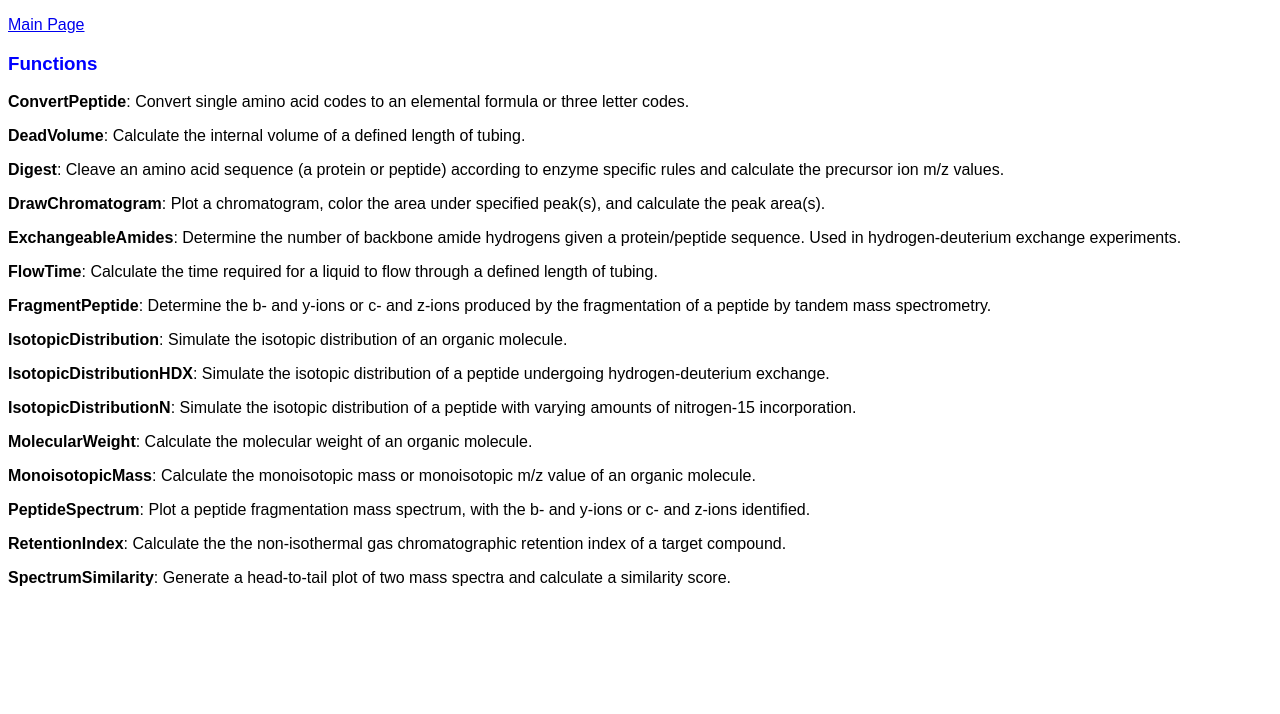
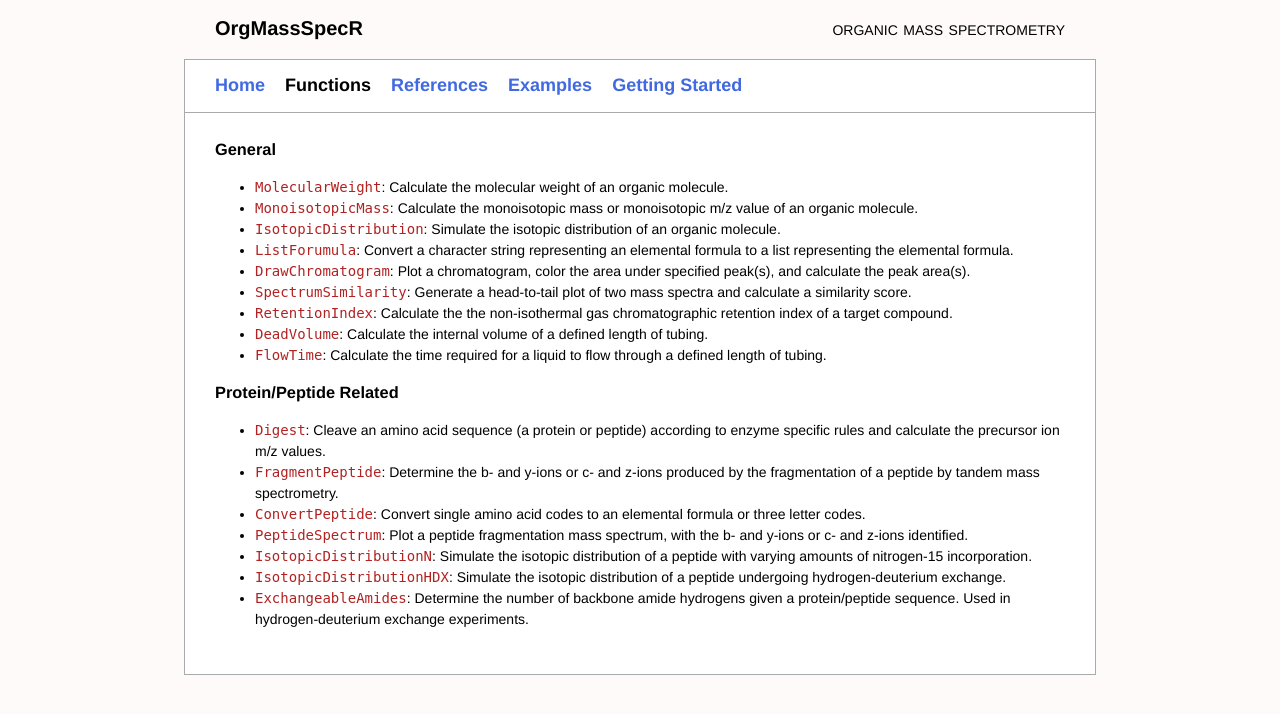
Before and after one commit to rforge/orgmassspecr, a PHP site: page /functions.html in a window 1280 px wide. Shown: the top 714 px of the page. Run offline with PHP 8.4, Linux system fonts and the light colour scheme.

Commit message:
redesign
git-svn-id: svn://svn.r-forge.r-project.org/svnroot/orgmassspecr@42 edb9625f-4e0d-4859-8d74-9fd3b1da38cb

```diff
--- a/www/functions.html
+++ b/www/functions.html
@@ -3,30 +3,70 @@
 <html>
 <head>
 <meta http-equiv="content-type" content="text/html;charset=utf-8">
-<title>OrgMassSpecR-Functions</title>
+<title>OrgMassSpecR</title>
 <link type="text/css" rel="stylesheet" href="style.css">
 </head>
 
+
 <body>
-<p><a href = "index.html">Main Page</a></p>
 
-<h3>Functions</h3>
+    <div class="title">
+      <div class="subtitle">
+      Organic Mass Spectrometry
+      </div>
+      OrgMassSpecR
+    </div>
 
-<p><strong class = "fn">ConvertPeptide</strong>: Convert single amino acid codes to an elemental formula or three letter codes.</p>
-<p><strong class = "fn">DeadVolume</strong>: Calculate the internal volume of a defined length of tubing.</p>
-<p><strong class = "fn">Digest</strong>: Cleave an amino acid sequence (a protein or peptide) according to enzyme specific rules and calculate the precursor ion m/z values.</p>
-<p><strong class = "fn">DrawChromatogram</strong>: Plot a chromatogram, color the area under specified peak(s), and calculate the peak area(s).</p>
-<p><strong class = "fn">ExchangeableAmides</strong>: Determine the number of backbone amide hydrogens given a protein/peptide sequence.  Used in hydrogen-deuterium exchange experiments.</p>
-<p><strong class = "fn">FlowTime</strong>: Calculate the time required for a liquid to flow through a defined length of tubing.</p>
-<p><strong class = "fn">FragmentPeptide</strong>: Determine the b- and y-ions or c- and z-ions produced by the fragmentation of a peptide by tandem mass spectrometry.</p>
-<p><strong class = "fn">IsotopicDistribution</strong>: Simulate the isotopic distribution of an organic molecule.</p>
-<p><strong class = "fn">IsotopicDistributionHDX</strong>: Simulate the isotopic distribution of a peptide undergoing hydrogen-deuterium exchange.</p>
-<p><strong class = "fn">IsotopicDistributionN</strong>: Simulate the isotopic distribution of a peptide with varying amounts of nitrogen-15 incorporation.</p>
-<p><strong class = "fn">MolecularWeight</strong>: Calculate the molecular weight of an organic molecule.</p>
-<p><strong class = "fn">MonoisotopicMass</strong>: Calculate the monoisotopic mass or monoisotopic m/z value of an organic molecule.</p>
-<p><strong class = "fn">PeptideSpectrum</strong>: Plot a peptide fragmentation mass spectrum, with the b- and y-ions or c- and z-ions identified.</p>
-<p><strong class = "fn">RetentionIndex</strong>: Calculate the the non-isothermal gas chromatographic retention index of a target compound.</p>
-<p><strong class = "fn">SpectrumSimilarity</strong>: Generate a head-to-tail plot of two mass spectra and calculate a similarity score.</p>
+   <div class="head">
+      <div class="section">
+        <a href = "index.html">Home</a>
+      </div>
+      <div class="section selected">
+        Functions
+      </div>
+      <div class="section">
+        <a href = "references.html">References</a>
+      </div>
+      <div class="section">
+        <a href = "examples.html">Examples</a>
+      </div>
+      <div class="section">
+        <a href = "start.html">Getting Started</a>
+      </div>
+    </div>
 
 
+
+
+<div class="body">
+
+<h3>General</h3>
+<p>
+<ul>
+<li><code class="source">MolecularWeight</code>: Calculate the molecular weight of an organic molecule.
+<li><code class="source">MonoisotopicMass</code>: Calculate the monoisotopic mass or monoisotopic m/z value of an organic molecule.
+<li><code class="source">IsotopicDistribution</code>: Simulate the isotopic distribution of an organic molecule.
+<li><code class="source">ListForumula</code>: Convert a character string representing an elemental formula to a list representing the elemental formula.
+<li><code class="source">DrawChromatogram</code>: Plot a chromatogram, color the area under specified peak(s), and calculate the peak area(s).
+<li><code class="source">SpectrumSimilarity</code>: Generate a head-to-tail plot of two mass spectra and calculate a similarity score.
+<li><code class="source">RetentionIndex</code>: Calculate the the non-isothermal gas chromatographic retention index of a target compound.
+<li><code class="source">DeadVolume</code>: Calculate the internal volume of a defined length of tubing.
+<li><code class="source">FlowTime</code>: Calculate the time required for a liquid to flow through a defined length of tubing.
+</ul>
+</p>
+
+<h3>Protein/Peptide Related</h3>
+<p>
+<ul>
+<li><code class="source">Digest</code>: Cleave an amino acid sequence (a protein or peptide) according to enzyme specific rules and calculate the precursor ion m/z values.
+<li><code class="source">FragmentPeptide</code>: Determine the b- and y-ions or c- and z-ions produced by the fragmentation of a peptide by tandem mass spectrometry.
+<li><code class="source">ConvertPeptide</code>: Convert single amino acid codes to an elemental formula or three letter codes.
+<li><code class="source">PeptideSpectrum</code>: Plot a peptide fragmentation mass spectrum, with the b- and y-ions or c- and z-ions identified.
+<li><code class="source">IsotopicDistributionN</code>: Simulate the isotopic distribution of a peptide with varying amounts of nitrogen-15 incorporation.
+<li><code class="source">IsotopicDistributionHDX</code>: Simulate the isotopic distribution of a peptide undergoing hydrogen-deuterium exchange.
+<li><code class="source">ExchangeableAmides</code>: Determine the number of backbone amide hydrogens given a protein/peptide sequence.  Used in hydrogen-deuterium exchange experiments.
+</ul>
+</p>
+</div>
 </body>
+</html>
--- a/www/style.css
+++ b/www/style.css
@@ -1,23 +1,84 @@
 /* stylesheet */
 
-/*
+body {
+  font: 14px/150% Helvetica Neue, sans-serif;
+  background-color: Snow;
+  }
 
-body { color: black; background: white; margin-left: 5%; margin-right: 5%; font-family: sans-serif;}
+a {
+  color: RoyalBlue;
+  text-decoration: none;
+  }
 
-h1,h2,h3,h4,h5,h6 { color: black; background: white; margin-left: -4%; font-family: sans-serif;}
+a:hover {
+  color: blue;
+  text-decoration: underline;
+  }
 
-mainpage { color: black; background: white; margin-left: -4%; font-family: sans-serif;}
+a:active {
+  color: #cedb9c;
+}
 
-em.footnote { color: gray; margin-left: -4%; font-family: sans-serif; }
+.title, .head, .subhead, .body, .foot {
+  padding: 10px;
+  width: 850px;
+  margin: auto;
+  padding-left: 30px;
+  padding-right: 30px;
+}
 
-*/
+.title {
+  background: Snow;
+  font-size: 20px;
+  font-weight: bold;
+}
 
-body { color: black; background: white; font-family: sans-serif; }
+.title a {
+  color: #000;
+}
 
-h2 { color: black; }
+sub, sup {
+  line-height: 0;
+}
 
-h1,h3,h4,h5,h6 { color: blue; }
+.subtitle {
+  float: right;
+  text-transform: lowercase;
+  font-variant: small-caps;
+  font-weight: normal;
+  color: #000;
+}
 
-strong.fn { color: black; }
+.head, .subhead {
+  font-size: 18px;
+  background: White;
+  height: 1.5em;
+  font-weight: bold;
+  border-bottom: solid 1px #aaa;
+  border-right: solid 1px #aaa;
+  border-top: solid 1px #aaa;
+  border-left: solid 1px #aaa;
+  margin-top: 10px;
+  padding-top: 15px;
+}
 
-em.footnote { color: gray; }
+.section {
+  float: left;
+  margin-right: 20px;
+}
+
+.selected a {
+  color: #000;
+}
+
+.body {
+  background: #fff;
+  border-right: solid 1px #aaa;
+  border-bottom: solid 1px #aaa;
+  border-left: solid 1px #aaa;
+  padding-bottom: 30px;
+}
+
+.source {
+  color: FireBrick;
+  }
```
Also changed, not shown: www/examples.html (added, +112 -0 lines), www/graphics.html (deleted, +0 -23 lines), www/index.html (+57 -14 lines), www/references.html (added, +48 -0 lines), www/start.html (+37 -9 lines), www/chrom.png, www/dist.png, www/similarity.png, www/spec.png, 3 other files.
